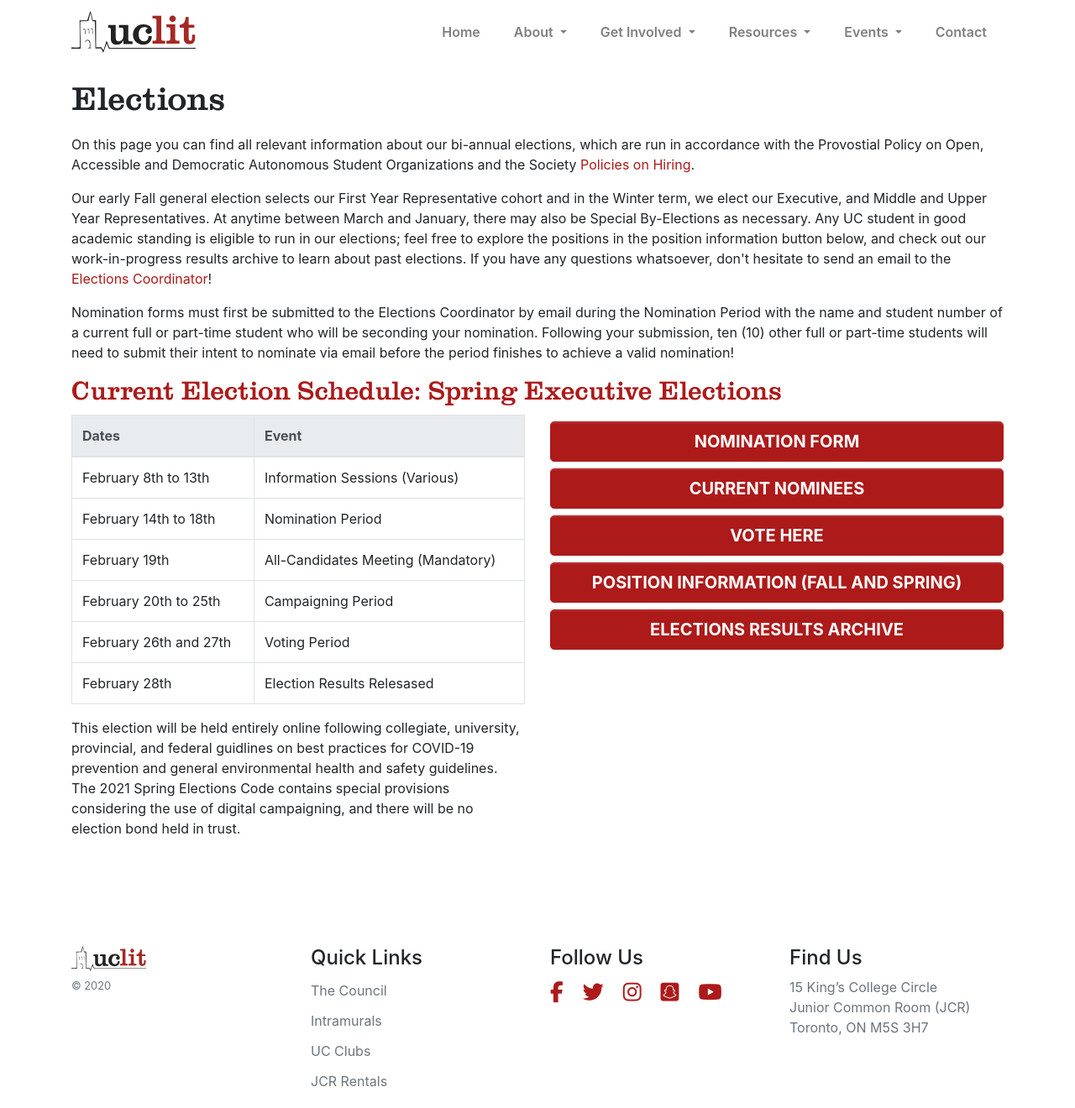
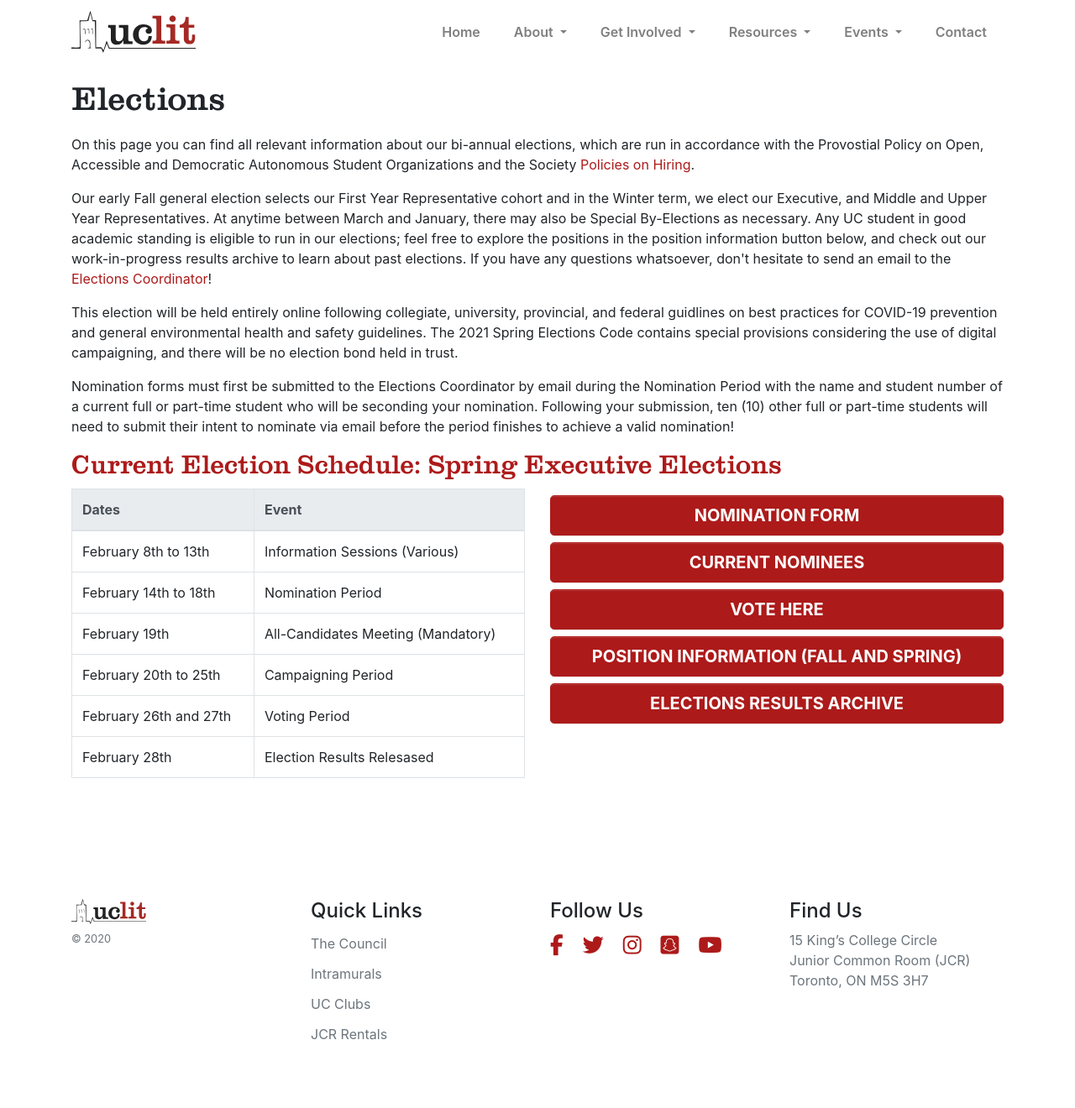
Before and after one commit to uclit-webmaster/uclit-site, a Jekyll site: the page built from get-involved/elections.html, in a window 1280 px wide and 1320 px high. Shown: the whole window at 84% size. Built offline with Jekyll 4.4.1, drawn with Linux system fonts in a browser that asks for light colours; nearby versions of some CDN libraries.

```diff
--- a/_data/elections.yml
+++ b/_data/elections.yml
@@ -4,10 +4,11 @@ text: |
 
   <p>Our early Fall general election selects our First Year Representative cohort and in the Winter term, we elect our Executive, and Middle and Upper Year Representatives. At anytime between March and January, there may also be Special By-Elections as necessary. Any UC student in good academic standing is eligible to run in our elections; feel free to explore the positions in the position information button below, and check out our work-in-progress results archive to learn about past elections. If you have any questions whatsoever, don't hesitate to send an email to the <a href="mailto:elections@uclit.ca">Elections Coordinator</a>!</p>
 
+  <p>This election will be held entirely online following collegiate, university, provincial, and federal guidlines on best practices for COVID-19 prevention and general environmental health and safety guidelines. The 2021 Spring Elections Code contains special provisions considering the use of digital campaigning, and there will be no election bond held in trust.</p>
+
   <p>Nomination forms must first be submitted to the Elections Coordinator by email during the Nomination Period with the name and student number of a current full or part-time student who will be seconding your nomination. Following your submission, ten (10) other full or part-time students will need to submit their intent to nominate via email before the period finishes to achieve a valid nomination!</p>
 
 current-election-text: |
-  This election will be held entirely online following collegiate, university, provincial, and federal guidlines on best practices for COVID-19 prevention and general environmental health and safety guidelines. The 2021 Spring Elections Code contains special provisions considering the use of digital campaigning, and there will be no election bond held in trust.
 
 # Comment out the rest of this if you don't want any buttons
 buttons:
```
